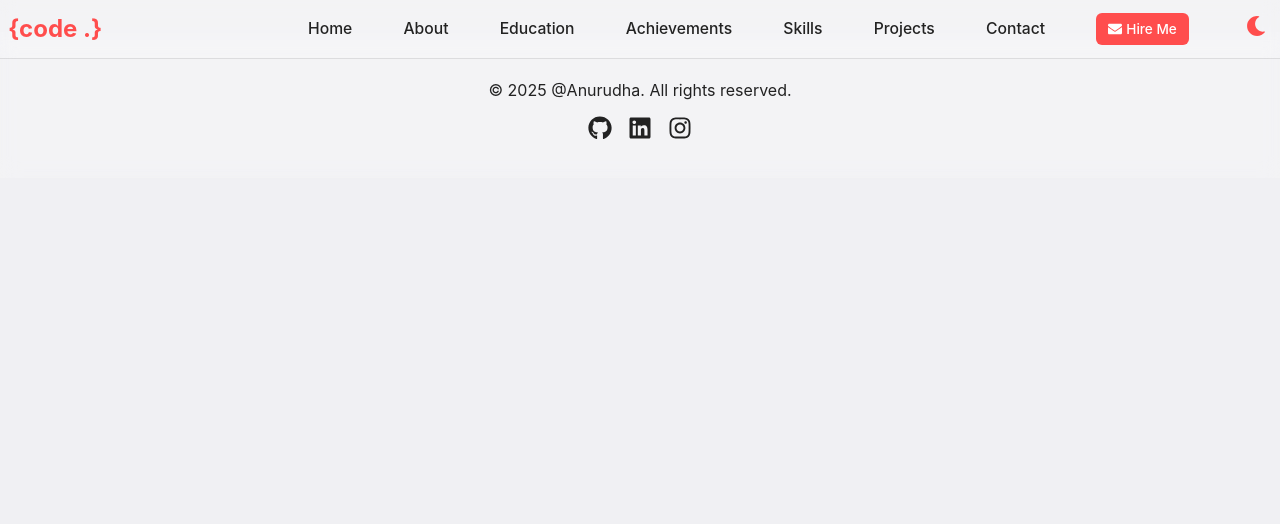
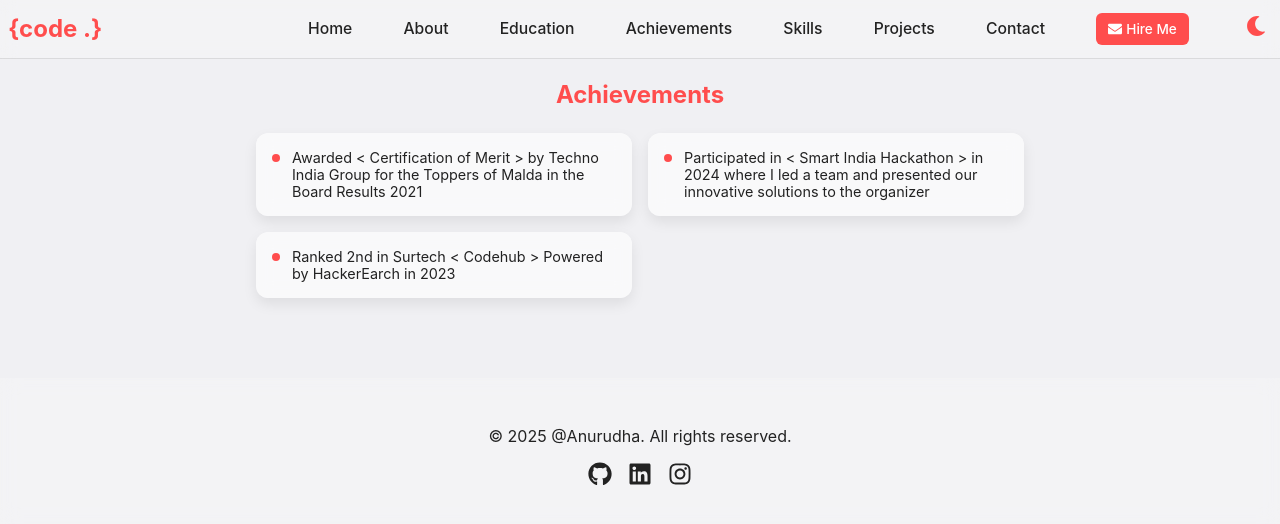
Before and after one commit to anurudha07/Anurudha-s-Portfolio, a React (Create React App) app in the folder frontend/: page /achievements in a window 1280 px wide. Shown: the top 524 px of the page. Built offline with nearby package versions, Linux system fonts and the light colour scheme.

Commit message:
Update App.js

```diff
--- a/frontend/src/App.js
+++ b/frontend/src/App.js
@@ -5,6 +5,8 @@ import Footer from './components/Footer';
 import Home from './pages/Home';
 import About from './pages/About';
 import Skills from './pages/Skills';
+import Education from './pages/Education';
+import Achievements from './pages/Achievements';
 import Projects from './pages/Projects';
 import Contact from './pages/Contact';
 
@@ -15,6 +17,8 @@ function App({ themeMode, toggleTheme }) {
       <Routes>
         <Route path="/" element={<Home />} />
         <Route path="/about" element={<About />} />
+        <Route path="/education" element={<Education />} />
+  <Route path="/achievements" element={<Achievements />} />
         <Route path="/skills" element={<Skills />} />
         <Route path="/projects" element={<Projects />} />
         <Route path="/contact" element={<Contact />} />
```
